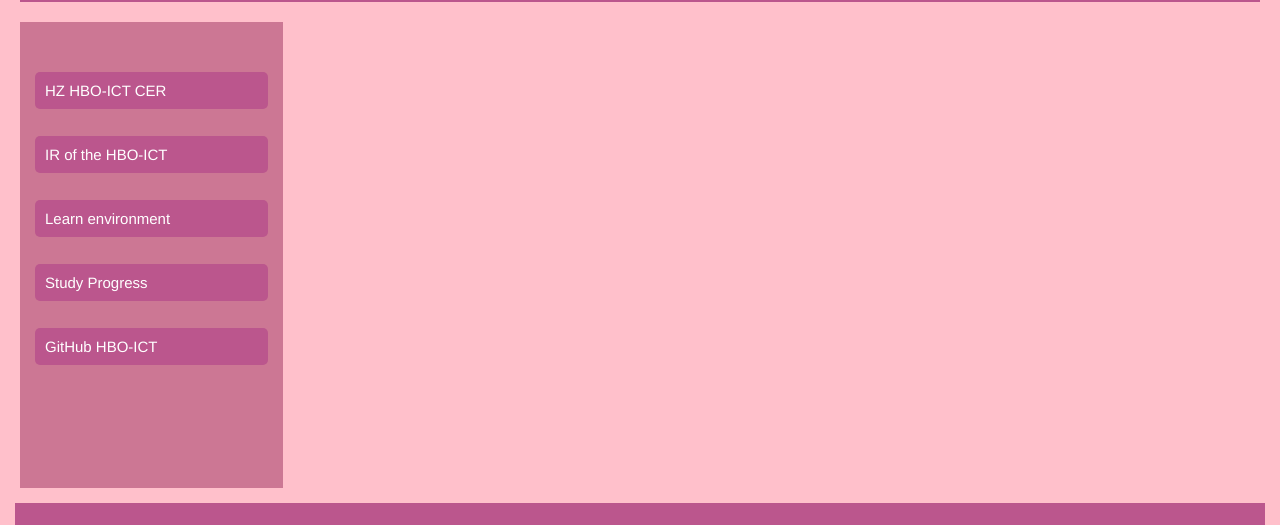
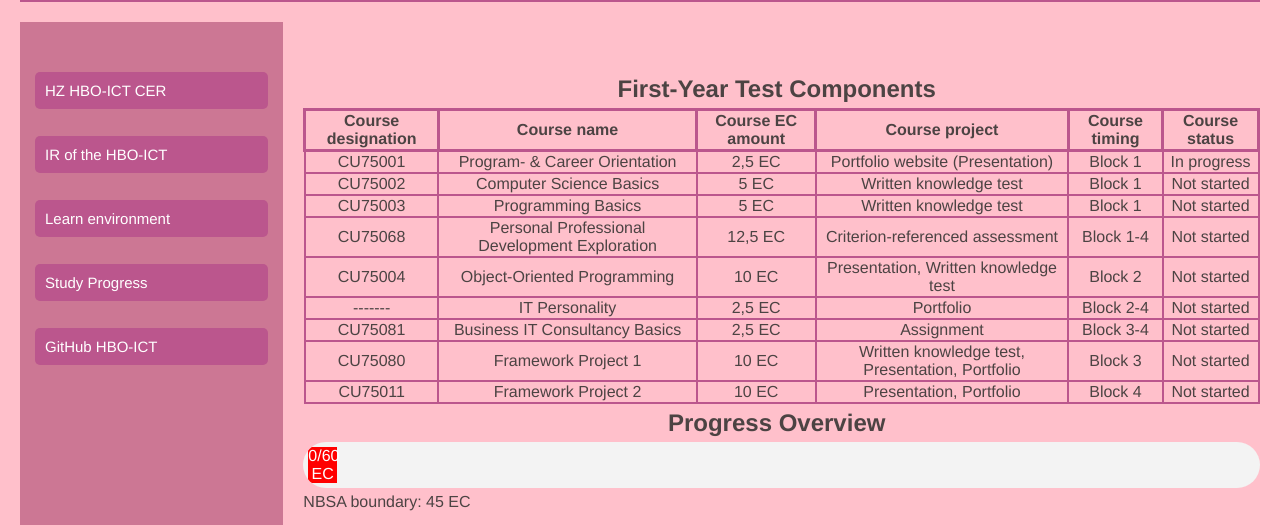
Before and after one commit to mirka175/geor0027.github.io, a plain HTML site: page html/dashboard.html in a window 1280 px wide. Shown: the part 127-652 px from the top of the page. Drawn offline with Linux system fonts and the light colour scheme.

Commit message:
Add dashboard

```diff
--- a/css/dashboard.css
+++ b/css/dashboard.css
@@ -0,0 +1,31 @@
+h2{
+    text-align: center;
+}
+
+table{
+    width: 100%;
+}
+
+table, td{
+    text-align: center;
+    border: 2px solid rgb(187, 86, 141);
+    border-collapse: collapse;
+}
+
+th{
+    border: 3px solid rgb(187, 86, 141);
+    border-collapse: collapse;
+}
+
+.progress {
+    width: 100%;
+    background-color: #f3f3f3;
+    border-radius: 25px;
+    overflow: hidden;
+}
+
+.progress-bar {
+    background-color: red;
+    text-align: center;
+    color: white;
+}
--- a/html/dashboard.html
+++ b/html/dashboard.html
@@ -34,15 +34,120 @@
                         CER</a><br></li>
                 <li><a href="https://hz.nl/uploads/documents/1.4-Over-de-HZ/1.4.3.-Regelingen-en-documenten/OERS/2023-2024/Juli/TWE/IR-B-HBO-ICT-full-time-2023-2024-DEF.pdf"
                         target="_blank">IR of the HBO-ICT</a><br></li>
-                <li><a href="https://learn.hz.nl/"
-                        target="_blank">Learn environment</a><br></li>
+                <li><a href="https://learn.hz.nl/" target="_blank">Learn environment</a><br></li>
                 <li><a href="https://hz.osiris-student.nl/home" target="_blank">Study Progress</a><br></li>
                 <li><a href="https://github.com/HZ-HBO-ICT" target="_blank">GitHub HBO-ICT</a><br></li>
             </ul>
         </aside>
 
         <main>
+            <section>
+                <h2>First-Year Test Components</h2>
+                <table>
+                    <tr>
+                        <th>Course designation</th>
+                        <th>Course name</th>
+                        <th>Course EC amount</th>
+                        <th>Course project</th>
+                        <th>Course timing</th>
+                        <th>Course status</th>
+                    </tr>
+                    <tr>
+                        <td>CU75001</td>
+                        <td>Program- & Career Orientation</td>
+                        <td>2,5 EC</td>
+                        <td>Portfolio website (Presentation)</td>
+                        <td>Block 1</td>
+                        <td>In progress</td>
+                    </tr>
+                    <tr>
+                        <td>CU75002</td>
+                        <td>Computer Science Basics</td>
+                        <td>5 EC</td>
+                        <td>Written knowledge test</td>
+                        <td>Block 1</td>
+                        <td>Not started</td>
+                    </tr>
+                    <tr>
+                        <td>CU75003</td>
+                        <td>Programming Basics</td>
+                        <td>5 EC</td>
+                        <td>Written knowledge test</td>
+                        <td>Block 1</td>
+                        <td>Not started</td>
+                    </tr>
+                    <tr>
+                        <td>CU75068</td>
+                        <td>Personal Professional Development Exploration</td>
+                        <td>12,5 EC</td>
+                        <td>Criterion-referenced assessment</td>
+                        <td>Block 1-4</td>
+                        <td>Not started</td>
+                    </tr>
+                    <tr>
+                        <td>CU75004</td>
+                        <td>Object-Oriented Programming</td>
+                        <td>10 EC</td>
+                        <td>Presentation, Written knowledge test</td>
+                        <td>Block 2</td>
+                        <td>Not started</td>
+                    </tr>
+                    <tr>
+                        <td>-------</td>
+                        <td>IT Personality</td>
+                        <td>2,5 EC</td>
+                        <td>Portfolio</td>
+                        <td>Block 2-4</td>
+                        <td>Not started</td>
+                    </tr>
+                    <tr>
+                        <td>CU75081</td>
+                        <td>Business IT Consultancy Basics</td>
+                        <td>2,5 EC</td>
+                        <td>Assignment</td>
+                        <td>Block 3-4</td>
+                        <td>Not started</td>
+                    </tr>
+                    <tr>
+                        <td>CU75080</td>
+                        <td>Framework Project 1</td>
+                        <td>10 EC</td>
+                        <td>Written knowledge test, Presentation, Portfolio</td>
+                        <td>Block 3</td>
+                        <td>Not started</td>
+                    </tr>
+                    <tr>
+                        <td>CU75011</td>
+                        <td>Framework Project 2</td>
+                        <td>10 EC</td>
+                        <td>Presentation, Portfolio</td>
+                        <td>Block 4</td>
+                        <td>Not started</td>
+                    </tr>
+                </table>
 
+            </section>
+
+            <section>
+                <h2>Progress Overview</h2>
+                <div class="progress">
+                    <div class="progress-bar" style="width: 3%;">0/60 EC</div>
+                </div>
+                <p>NBSA boundary: 45 EC</p>
+            </section>
+
+            <script>
+                const totalEC = 60;
+                const obtainedEC = 0;
+
+                const progressBar = document.getElementById('progress-bar');
+                const progressPercentage = (obtainedEC / totalEC) * 100;
+
+                progressBar.style.width = progressPercentage + '%';
+                progressBar.textContent = obtainedEC + '/60 EC';
+
+                // Functionality for adding grades and future updates could be added here
+            </script>
         </main>
     </div>
 
```
Also changed, not shown: html/blog.html (+4 -4 lines).
